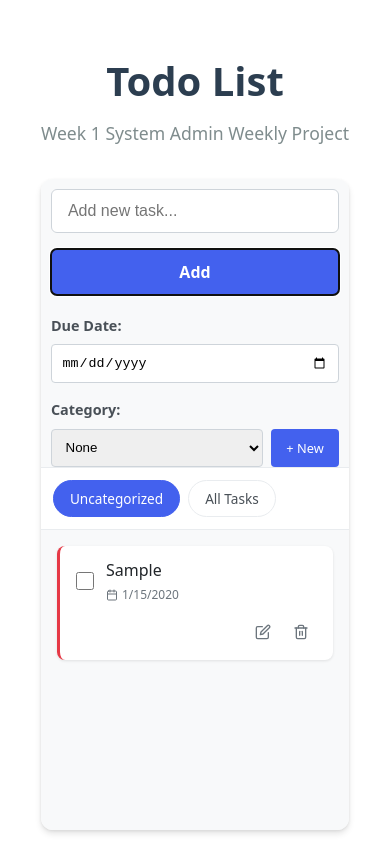
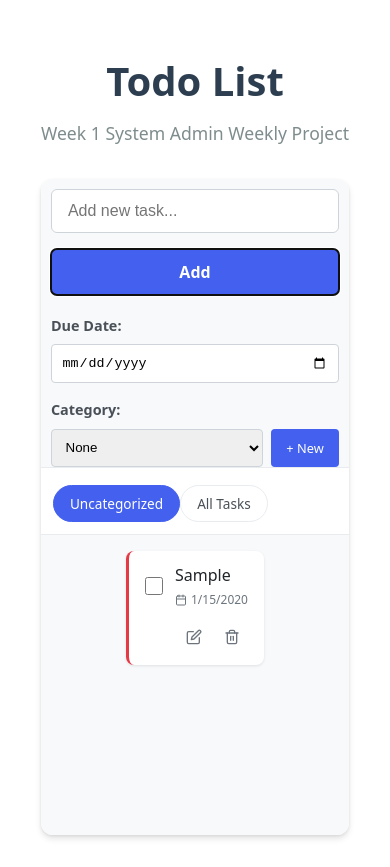
Before and after one commit to PointBreak904/React_Weekly_Project, a React (Vite) app: page / in a window 390 px wide. Both pictures are taken after typing "Sample", "2020-01-15" into the empty fields and a click on the button "Add". Built offline with nearby package versions, Linux system fonts and the light colour scheme.

Commit message:
part2 media

```diff
--- a/src/App.css
+++ b/src/App.css
@@ -40,7 +40,6 @@
 
 .todo-app {
   width: 100%;
-  max-width: 1200px;
   margin: 0 auto;
   padding: 2rem;
   font-family: system-ui, -apple-system, BlinkMacSystemFont, "Segoe UI", Roboto,
@@ -81,7 +80,6 @@ header p {
 }
 
 .tab-navigation {
-  display: flex;
   gap: 0.5rem;
   padding: 1rem;
   border-bottom: 1px solid #e9ecef;
@@ -100,6 +98,8 @@ header p {
   cursor: pointer;
   transition: all 0.2s;
   white-space: nowrap;
+  align-items: center;
+  margin-top: 2%;
 }
 
 .tab-navigation button:hover {
@@ -111,6 +111,7 @@ header p {
   background-color: #4361ee;
   color: white;
   border-color: #4361ee;
+  align-items: center;
 }
 
 .sidebar {
@@ -123,7 +124,6 @@ header p {
   }
 
   .tab-navigation {
-    flex-wrap: nowrap;
     overflow-x: auto;
     -webkit-overflow-scrolling: touch;
     padding: 0.75rem;
--- a/src/css/TodoItem.css
+++ b/src/css/TodoItem.css
@@ -128,7 +128,7 @@
 }
 
 /* Mobile */
-@media (max-width: 480px) {
+@media (max-width: 576px) {
   .todo-item {
     flex-direction: column;
     align-items: flex-start;
--- a/src/css/TodoList.css
+++ b/src/css/TodoList.css
@@ -15,6 +15,8 @@
   display: flex;
   flex-direction: column;
   gap: 0.75rem;
+  justify-content: center;
+  align-items: center;
 }
 
 .category-title {
@@ -27,6 +29,7 @@
 }
 
 .empty-state {
+  width: 300px;
   text-align: center;
   color: #6c757d;
   padding: 3rem 1rem;
@@ -34,4 +37,22 @@
   background-color: #f8f9fa;
   border-radius: 6px;
   margin-top: 1rem;
+  max-width: 60%;
 }
+
+@media (max-width: 576px) {
+  .todo-item {
+    flex-direction: column;
+    align-items: flex-start;
+    gap: 0.75rem;
+  }
+
+  .todo-left {
+    width: 100%;
+  }
+
+  .todo-actions {
+    width: 100%;
+    justify-content: flex-end;
+  }
+}
```
